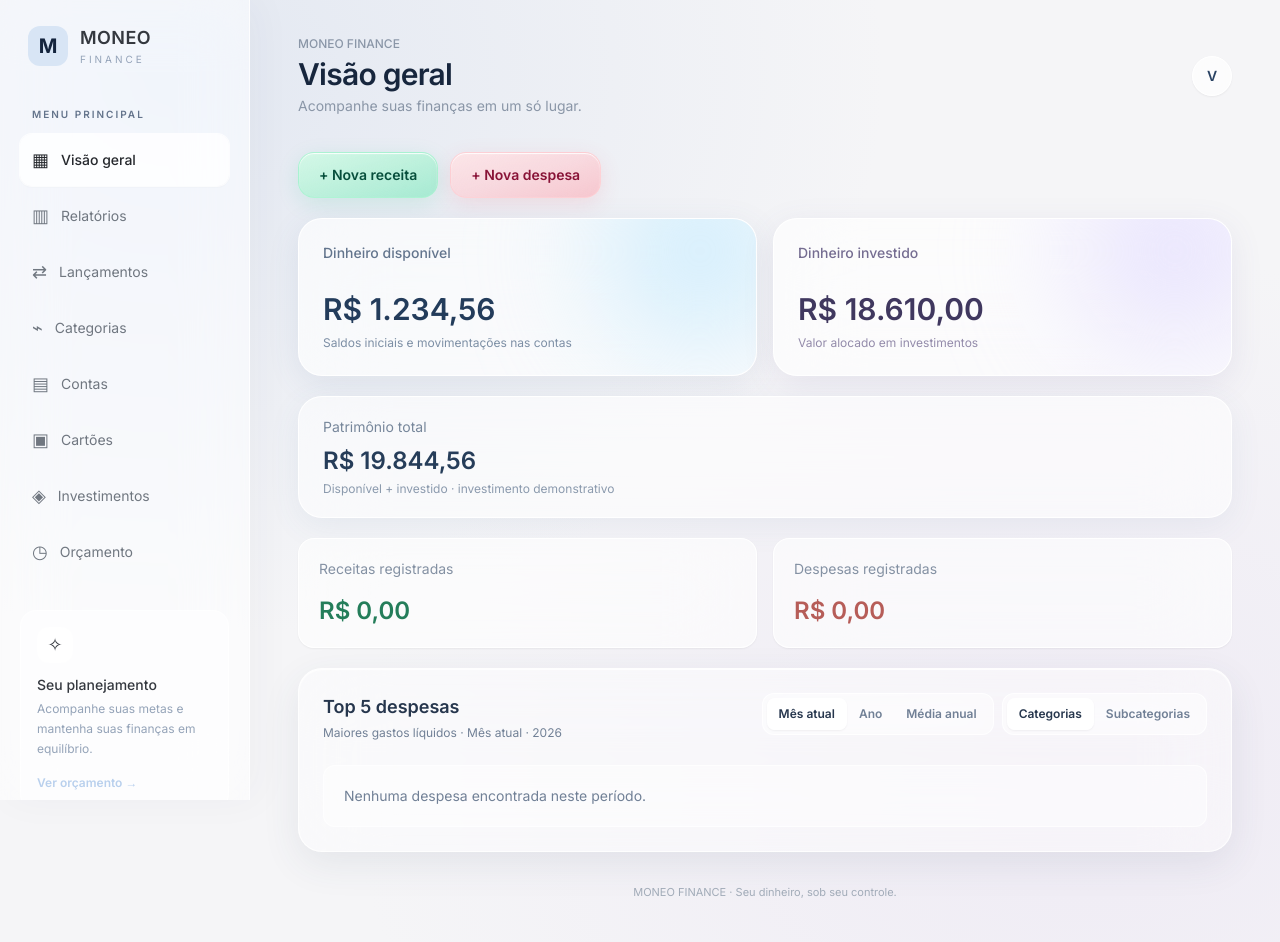
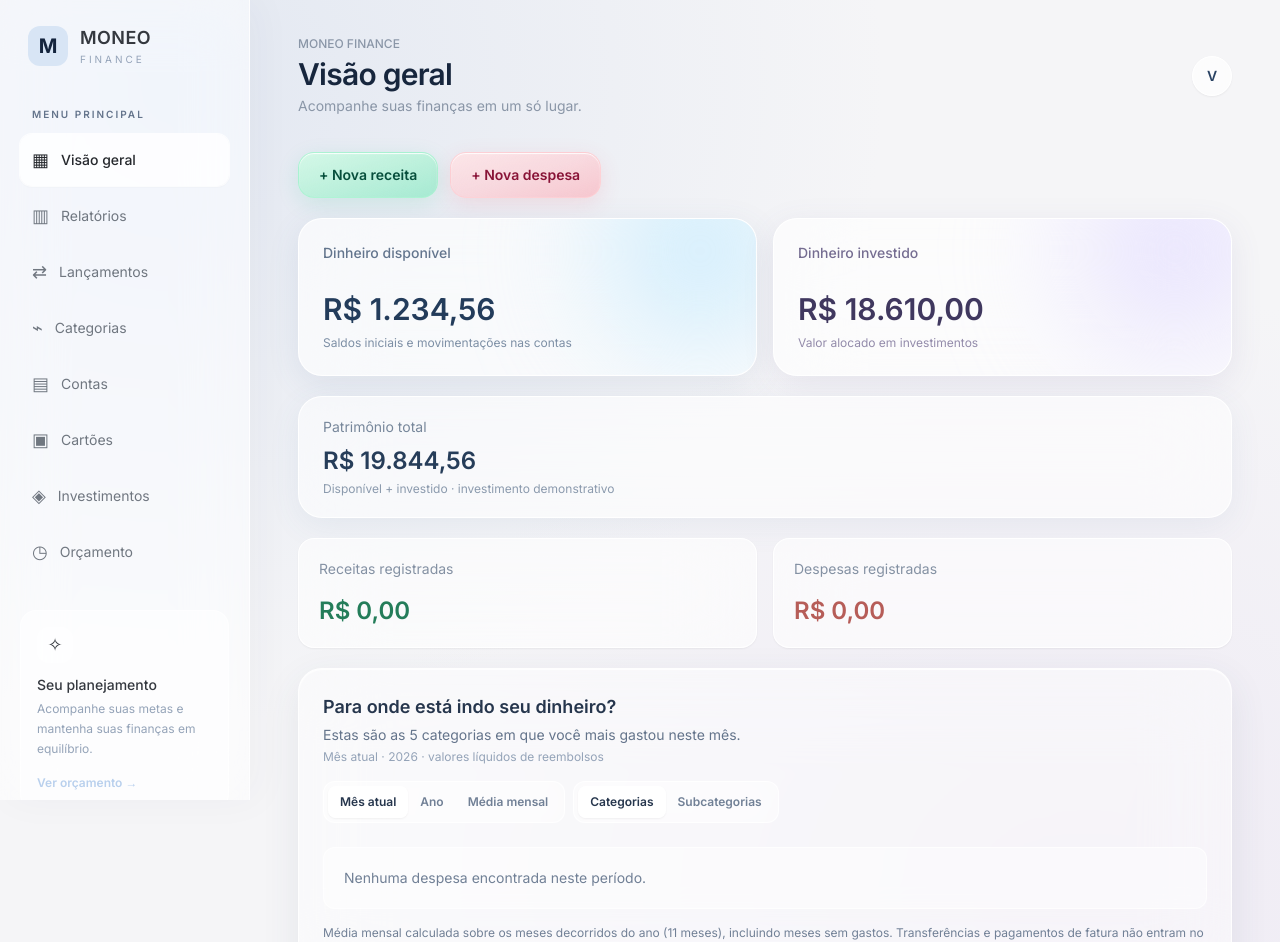
Before and after one commit to escrivitinho/stackblitz-starters-xpoyeyy7, a Next.js app: page / in a window 1280 px wide. Shown: the top 942 px of the page. Built offline with nearby package versions, Linux system fonts and the light colour scheme.

Commit message:
Make overview Top 5 explain current month spending and monthly category averages

```diff
--- a/app/top-expenses.tsx
+++ b/app/top-expenses.tsx
@@ -16,10 +16,9 @@ export default function TopExpenses({transactions,categories}:{transactions:Tran
  const month=String(now.getMonth()+1).padStart(2,"0");
  const expenseNames=useMemo(()=>new Set(excelRules.filter(rule=>rule[3]==="expense").map(rule=>normalize(rule[1]))),[]);
  const ranked=useMemo(()=>{
-  const sums=new Map<string,number>();
+  const sums=new Map<string,{current:number,annual:number}>();
   for(const t of transactions){
    if(t.type==="transfer"||t.internalTransferPairId||!t.date.startsWith(String(year)+"-"))continue;
-   if(period==="month"&&!t.date.startsWith(year+"-"+month))continue;
    const byId=categories.find(c=>c.id===t.categoryId);
    const groupName=normalize(t.group||"");
    const sameName=categories.filter(c=>normalize(c.name)===groupName);
@@ -34,24 +33,28 @@ export default function TopExpenses({transactions,categories}:{transactions:Tran
    if(!(category?.type==="expense"||expenseNames.has(normalize(group))||t.type==="expense"))continue;
    const key=level==="category"?group:group+" / "+sub;
    const signed=t.type==="income"?-t.amountCents:t.amountCents;
-   sums.set(key,(sums.get(key)||0)+signed);
+   const existing=sums.get(key)||{current:0,annual:0};
+   existing.annual+=signed;
+   if(t.date.startsWith(year+"-"+month))existing.current+=signed;
+   sums.set(key,existing);
   }
-  return Array.from(sums.entries()).map(([name,amount])=>({name,amount:period==="average"?Math.round(amount/12):amount})).filter(item=>item.amount>0).sort((a,b)=>b.amount-a.amount).slice(0,5);
+  const elapsedMonths=now.getMonth()+1;
+  return Array.from(sums.entries()).map(([name,values])=>({name,amount:period==="month"?values.current:period==="year"?values.annual:Math.round(values.annual/elapsedMonths),average:Math.round(values.annual/elapsedMonths)})).filter(item=>item.amount>0).sort((a,b)=>b.amount-a.amount).slice(0,5);
  },[transactions,categories,period,level,year,month,expenseNames]);
  const maximum=Math.max(1,...ranked.map(x=>x.amount));
  const periodNames:{[key in Period]:string}={month:"Mês atual",year:"Ano",average:"Média mensal do ano"};
  return <section className="rounded-3xl border border-white/80 bg-white/45 p-5 shadow-[0_12px_38px_rgba(55,75,103,0.09),inset_0_1px_1px_rgba(255,255,255,0.9)] backdrop-blur-2xl sm:p-6">
   <div className="flex flex-wrap items-start justify-between gap-4">
-   <div><h3 className="text-lg font-semibold text-[#26364D]">Top 5 despesas</h3><p className="mt-1 text-xs text-[#718096]">Maiores gastos líquidos · {periodNames[period]} · {year}</p></div>
+   <div><h3 className="text-lg font-semibold text-[#26364D]">Para onde está indo seu dinheiro?</h3><p className="mt-1 text-sm text-[#64748B]">Estas são as 5 {level==="category"?"categorias":"subcategorias"} em que você mais gastou {period==="month"?"neste mês":period==="year"?"neste ano":"em média por mês"}.</p><p className="mt-1 text-xs text-[#94A3B8]">{periodNames[period]} · {year} · valores líquidos de reembolsos</p></div>
    <div className="flex flex-wrap gap-2">
-    <div className="flex rounded-xl border border-white/80 bg-white/35 p-1 backdrop-blur-xl">{([{id:"month",label:"Mês atual"},{id:"year",label:"Ano"},{id:"average",label:"Média anual"}] as const).map(option=><button key={option.id} type="button" aria-pressed={period===option.id} onClick={()=>setPeriod(option.id)} className={`rounded-lg px-3 py-2 text-xs font-semibold transition ${period===option.id?"bg-white/90 text-[#26364D] shadow-sm":"text-[#718096] hover:bg-white/50"}`}>{option.label}</button>)}</div>
+    <div className="flex rounded-xl border border-white/80 bg-white/35 p-1 backdrop-blur-xl">{([{id:"month",label:"Mês atual"},{id:"year",label:"Ano"},{id:"average",label:"Média mensal"}] as const).map(option=><button key={option.id} type="button" aria-pressed={period===option.id} onClick={()=>setPeriod(option.id)} className={`rounded-lg px-3 py-2 text-xs font-semibold transition ${period===option.id?"bg-white/90 text-[#26364D] shadow-sm":"text-[#718096] hover:bg-white/50"}`}>{option.label}</button>)}</div>
     <div className="flex rounded-xl border border-white/80 bg-white/35 p-1 backdrop-blur-xl">{([{id:"category",label:"Categorias"},{id:"subcategory",label:"Subcategorias"}] as const).map(option=><button key={option.id} type="button" aria-pressed={level===option.id} onClick={()=>setLevel(option.id)} className={`rounded-lg px-3 py-2 text-xs font-semibold transition ${level===option.id?"bg-white/90 text-[#26364D] shadow-sm":"text-[#718096] hover:bg-white/50"}`}>{option.label}</button>)}</div>
    </div>
   </div>
   <div className="mt-6 space-y-4">{ranked.length?ranked.map((item,index)=><div key={item.name}>
-   <div className="mb-1.5 flex items-center justify-between gap-3 text-sm"><span className="min-w-0 truncate font-medium text-[#455A64]" title={item.name}><span className="mr-2 text-xs text-[#94A3B8]">{index+1}.</span>{item.name}</span><span className="shrink-0 font-semibold tabular-nums text-[#B45360]">{formatCents(item.amount)}</span></div>
+   <div className="mb-1.5 flex flex-wrap items-center justify-between gap-2 text-sm"><span className="min-w-0 font-semibold text-[#455A64]" title={item.name}><span className="mr-2 text-xs text-[#94A3B8]">{index+1}.</span>{item.name}</span><div className="flex flex-wrap items-center gap-x-4 gap-y-1"><span className="font-semibold tabular-nums text-[#B45360]">{formatCents(item.amount)} <span className="text-xs font-normal text-[#718096]">{period==="month"?"neste mês":period==="year"?"no ano":"por mês"}</span></span><span className="text-xs tabular-nums text-[#64748B]">Média mensal: <strong className="text-[#455A64]">{formatCents(item.average)}</strong></span></div></div>
    <div className="h-2.5 overflow-hidden rounded-full bg-white/60 shadow-inner"><div className="h-full rounded-full bg-gradient-to-r from-rose-300/85 via-rose-400/80 to-red-400/80 transition-all duration-300" style={{width:`${item.amount/maximum*100}%`}}/></div>
   </div>):<p className="rounded-xl border border-white/70 bg-white/40 p-5 text-sm text-[#718096]">Nenhuma despesa encontrada neste período.</p>}</div>
-  {period==="average"&&<p className="mt-4 text-xs text-[#718096]">Média mensal do ano: total anual dividido por 12 meses.</p>}
+  <p className="mt-4 text-xs text-[#718096]">Média mensal calculada sobre os meses decorridos do ano ({now.getMonth()+1} {now.getMonth()===0?"mês":"meses"}), incluindo meses sem gastos. Transferências e pagamentos de fatura não entram no cálculo.</p>
  </section>;
 }
```
